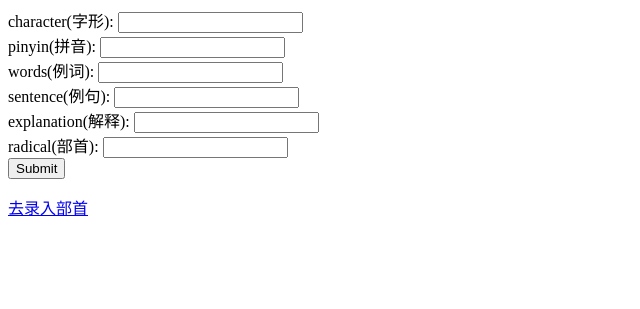
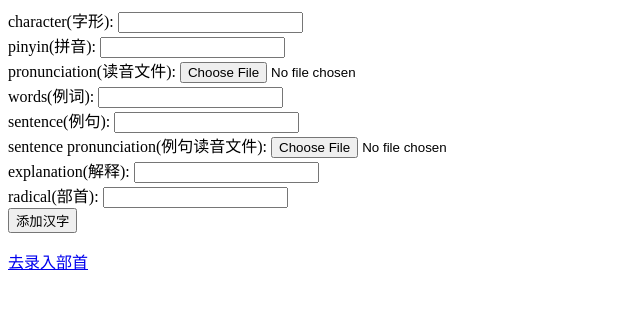
Before and after one commit to ChineseCharacterCottage/HZW_web, a CodeIgniter app: page /database/index.php/character_input in a window 1280 px wide. Shown: the top 309 px of the page, without its empty margins (0-640 px from the left). Run offline with CodeIgniter, Linux system fonts and the light colour scheme.

Commit message:
汉字输入的文件上传部分

```diff
--- a/application/controllers/Character_input.php
+++ b/application/controllers/Character_input.php
@@ -17,6 +17,10 @@ class Character_input extends CI_Controller
         $this->load->model('Radical_model');
         $this->load->helper('url');
         $this->load->library('form_validation');
+
+        $config['upload_path'] = FCPATH . '/img/';
+        $config['allowed_types'] = 'mp3|jpg';
+        $this->load->library('upload', $config);
     }
 
     public function index(){
@@ -28,12 +32,20 @@ class Character_input extends CI_Controller
         $this->form_validation->set_rules('radical', 'radical', 'trim|required|callback_radical_check');
 
         $result=false;
-        if($this->form_validation->run()){
-            $data=$this->input->post();
-            $data['radical_id']=$this->radical['ID'];
-            $result=$this->Character_model->insert_new_character($data);
+        $result_msg='';
+        if($this->form_validation->run()&&$this->upload->do_upload('sentence_pronunciation')){
+            if($this->Character_model->get_character_by_pinyin($this->input->post('pinyin'))!=null
+            ||$this->upload->do_upload('sentence_pronunciation')){
+                $data=$this->input->post();
+                $data['radical_id']=$this->radical['ID'];
+                $result=$this->Character_model->insert_new_character($data);
+                $result_msg='上传成功';
+            }else{
+                $result_msg='字库中还没有这个发音的读音文件，请上传';
+            }
+
         }
-        $this->load->view('character_input',array('result'=>$result));
+        $this->load->view('character_input',array('result'=>$result,'result_msg'=>$result_msg));
     }
 
     /*未完成，也许以后会用到
--- a/application/models/Character_model.php
+++ b/application/models/Character_model.php
@@ -34,4 +34,11 @@ class Character_model extends CI_Model
         else
             return $this->db->get_where('hzw_character',array('character'=>$char_shape))->row_array();
     }
+
+    public function get_character_by_pinyin($char_pinyin=-1){
+        if($char_pinyin==-1)
+            return null;
+        else
+            return $this->db->get_where('hzw_character',array('pinyin'=>$char_pinyin))->row_array();
+    }
 }
--- a/application/views/character_input.php
+++ b/application/views/character_input.php
@@ -13,11 +13,17 @@
     <label for="pinyin">pinyin(拼音):</label>
     <input type="text" id="pinyin" name="pinyin" value="<?php if(!$result) echo set_value('pinyin'); ?>"><br/>
 
+    <label for="pronunciation">pronunciation(读音文件):</label>
+    <input type="file" id="pronunciation" name="pronunciation"><br/>
+
     <label for="words">words(例词):</label>
     <input type="text" id="words" name="words" value="<?php if(!$result) echo set_value('words'); ?>"><br/>
 
     <label for="sentence">sentence(例句):</label>
     <input type="text" id="sentence" name="sentence" value="<?php if(!$result) echo set_value('sentence'); ?>"><br/>
+
+    <label for="sentence_pronunciation">sentence pronunciation(例句读音文件):</label>
+    <input type="file" id="sentence_pronunciation" name="sentence_pronunciation"><br/>
 
     <label for="explanation">explanation(解释):</label>
     <input type="text" id="explanation" name="explanation" value="<?php if(!$result) echo set_value('explanation'); ?>"><br/>
@@ -25,8 +31,8 @@
     <label for="radical">radical(部首):</label>
     <input type="text" id="radical" name="radical" value="<?php if(!$result) echo set_value('radical'); ?>"><br/>
 
-    <input type="submit"><br/>
-    <p id="result_message"><?php if($result) echo '录入成功';?></p>
+    <input type="submit" value="添加汉字"><br/>
+    <p id="result_message"><?php  echo $result_msg;?></p>
     <p><a href="<?php echo site_url('radical_input');?>">去录入部首</a></p>
     </form>
 
```
